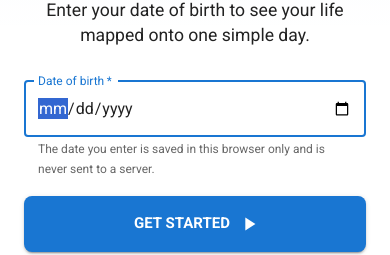
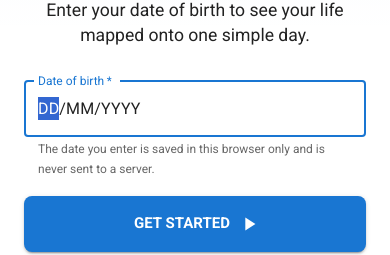
Before and after one commit to DenDeline/clock-website, a Next.js app: page / in a window 390 px wide. Shown: the part 354-609 px from the top of the page. Built offline with nearby package versions, Linux system fonts and the light colour scheme; what @mui/material-nextjs would draw is missing.

Commit message:
Revert "feat: use native mobile date inputs"
This reverts commit 079dc0eda3e5c3ac6b66646cba9b7002f98094ee.

```diff
--- a/src/components/LifeClockApp/OnboardingView.tsx
+++ b/src/components/LifeClockApp/OnboardingView.tsx
@@ -1,9 +1,9 @@
 import PlayArrowIcon from '@mui/icons-material/PlayArrow'
 import { Box, Button, Stack, Typography } from '@mui/material'
+import { DateField } from '@mui/x-date-pickers'
 import type { SubmitEventHandler } from 'react'
 import { Controller, type Control } from 'react-hook-form'
 
-import { ResponsiveDateField } from './ResponsiveDateField'
 import type { FormInput } from './schema'
 import type { LifeClockAppMessages } from './types'
 
@@ -102,7 +102,7 @@ export function OnboardingView({
               field: { ref, ...fieldProps },
               fieldState: { error },
             }) => (
-              <ResponsiveDateField
+              <DateField
                 {...fieldProps}
                 inputRef={ref}
                 required
@@ -113,8 +113,13 @@ export function OnboardingView({
                 format={messages.dateFormat}
                 disableFuture
                 autoFocus
-                error={!!error}
-                helperText={error?.message ?? messages.onboarding.storageNote}
+                slotProps={{
+                  textField: {
+                    error: !!error,
+                    helperText:
+                      error?.message ?? messages.onboarding.storageNote,
+                  },
+                }}
               />
             )}
           />
--- a/src/components/LifeClockApp/ResponsiveDateField.tsx
+++ /dev/null
@@ -1,117 +0,0 @@
-'use client'
-
-import { TextField, useMediaQuery, type TextFieldProps } from '@mui/material'
-import { useTheme, type SxProps, type Theme } from '@mui/material/styles'
-import { DateField } from '@mui/x-date-pickers'
-import dayjs, { type Dayjs } from 'dayjs'
-import type { Ref } from 'react'
-
-type ResponsiveDateFieldProps = {
-  autoFocus?: boolean
-  disabled?: boolean
-  disableFuture?: boolean
-  error?: boolean
-  format: string
-  fullWidth?: boolean
-  helperText?: React.ReactNode
-  inputRef?: Ref<HTMLInputElement>
-  label: React.ReactNode
-  margin?: TextFieldProps['margin']
-  name?: string
-  onBlur?: () => void
-  onChange: (value: Dayjs | null) => void
-  required?: boolean
-  sx?: SxProps<Theme>
-  value?: Dayjs | null
-  variant?: TextFieldProps['variant']
-}
-
-function formatNativeDateValue(value?: Dayjs | null) {
-  if (!dayjs.isDayjs(value) || !value.isValid()) {
-    return ''
-  }
-
-  return value.format('YYYY-MM-DD')
-}
-
-export function ResponsiveDateField({
-  autoFocus,
-  disabled,
-  disableFuture,
-  error,
-  format,
-  fullWidth,
-  helperText,
-  inputRef,
-  label,
-  margin,
-  name,
-  onBlur,
-  onChange,
-  required,
-  sx,
-  value,
-  variant,
-}: ResponsiveDateFieldProps) {
-  const theme = useTheme()
-  const isMobile = useMediaQuery(theme.breakpoints.down('sm'), {
-    noSsr: true,
-  })
-
-  if (isMobile) {
-    return (
-      <TextField
-        inputRef={inputRef}
-        autoFocus={autoFocus}
-        disabled={disabled}
-        error={error}
-        fullWidth={fullWidth}
-        helperText={helperText}
-        label={label}
-        margin={margin}
-        name={name}
-        onBlur={onBlur}
-        onChange={(event) => {
-          onChange(event.target.value ? dayjs(event.target.value) : null)
-        }}
-        required={required}
-        slotProps={{
-          htmlInput: {
-            max: disableFuture ? dayjs().format('YYYY-MM-DD') : undefined,
-          },
-          inputLabel: { shrink: true },
-        }}
-        sx={sx}
-        type='date'
-        value={formatNativeDateValue(value)}
-        variant={variant}
-      />
-    )
-  }
-
-  return (
-    <DateField
-      inputRef={inputRef}
-      autoFocus={autoFocus}
-      disabled={disabled}
-      disableFuture={disableFuture}
-      format={format}
-      fullWidth={fullWidth}
-      label={label}
-      margin={margin}
-      name={name}
-      onChange={onChange}
-      required={required}
-      slotProps={{
-        textField: {
-          error,
-          helperText,
-          onBlur,
-        },
-      }}
-      sx={sx}
-      value={value}
-      variant={variant}
-    />
-  )
-}
--- a/src/components/LifeClockApp/SettingsForm.tsx
+++ b/src/components/LifeClockApp/SettingsForm.tsx
@@ -10,11 +10,11 @@ import {
   TextField,
   Typography,
 } from '@mui/material'
+import { DateField } from '@mui/x-date-pickers'
 import { Controller, type Control } from 'react-hook-form'
 
 import { EndDateInputVariantEnum, type FormInput } from './schema'
 import { ColorModeSelector } from './ColorModeSelector'
-import { ResponsiveDateField } from './ResponsiveDateField'
 import type {
   ColorMode,
   EndDateInputVariant,
@@ -45,7 +45,7 @@ export function SettingsForm({
         name='startDate'
         control={control}
         render={({ field: { ref, ...fieldProps }, fieldState: { error } }) => (
-          <ResponsiveDateField
+          <DateField
             {...fieldProps}
             inputRef={ref}
             required
@@ -56,8 +56,12 @@ export function SettingsForm({
             format={messages.dateFormat}
             disableFuture
             autoFocus={autoFocus}
-            error={!!error}
-            helperText={error?.message}
+            slotProps={{
+              textField: {
+                error: !!error,
+                helperText: error?.message,
+              },
+            }}
           />
         )}
       />
@@ -125,7 +129,7 @@ export function SettingsForm({
                   field: { ref, ...fieldProps },
                   fieldState: { error },
                 }) => (
-                  <ResponsiveDateField
+                  <DateField
                     {...fieldProps}
                     inputRef={ref}
                     required
@@ -135,8 +139,12 @@ export function SettingsForm({
                     fullWidth
                     sx={{ mb: 2 }}
                     format={messages.dateFormat}
-                    error={!!error}
-                    helperText={error?.message}
+                    slotProps={{
+                      textField: {
+                        error: !!error,
+                        helperText: error?.message,
+                      },
+                    }}
                   />
                 )}
               />
```
